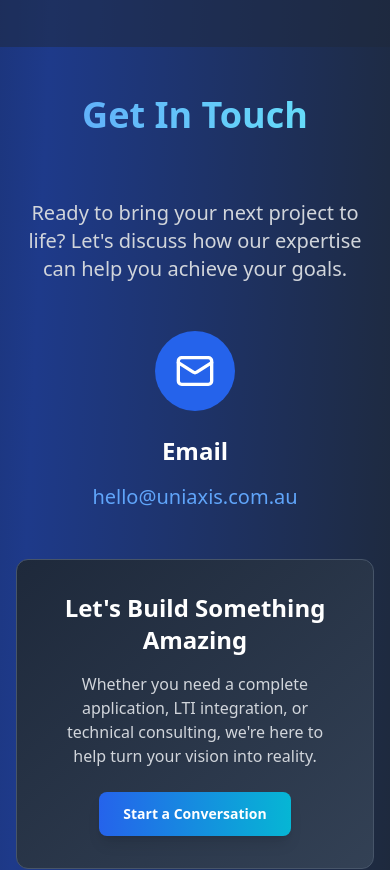
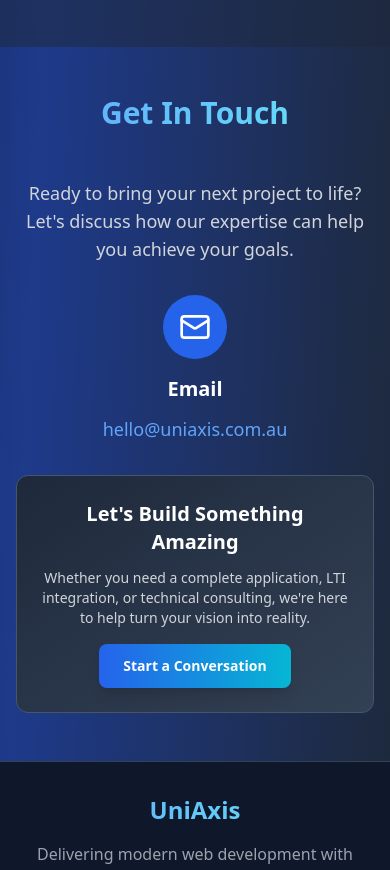
Before and after one commit to hemachand1989/uniaxis-website, a React (Vite) app: page / in a window 390 px wide. Shown: the part 7268-8138 px from the top of the page. Built offline with nearby package versions, Linux system fonts and the light colour scheme.

Commit message:
Fix ContactSection responsive design consistency

```diff
--- a/src/components/sections/ContactSection.tsx
+++ b/src/components/sections/ContactSection.tsx
@@ -5,35 +5,35 @@
 export const ContactSection: React.FC = () => {
   return (
     <Section id="contact">
-      <h2 className="text-4xl font-bold text-center mb-16 gradient-text">
+      <h2 className="text-3xl sm:text-4xl font-bold text-center mb-12 sm:mb-16 gradient-text">
         Get In Touch
       </h2>
       <div className="max-w-4xl mx-auto">
-        <div className="text-center mb-12">
-          <p className="text-xl text-gray-300 mb-8">
+        <div className="text-center mb-8 sm:mb-12">
+          <p className="text-lg sm:text-xl text-gray-300 mb-6 sm:mb-8">
             Ready to bring your next project to life? Let's discuss how our expertise can help you achieve your goals.
           </p>
         </div>
 
         {/* Single Email Contact */}
-        <div className="flex justify-center mb-12">
+        <div className="flex justify-center mb-8 sm:mb-12">
           <div className="text-center">
-            <div className="w-20 h-20 bg-primary-600 rounded-full flex items-center justify-center mx-auto mb-6">
-              <Mail className="w-10 h-10 text-white" />
+            <div className="w-16 h-16 sm:w-20 sm:h-20 bg-primary-600 rounded-full flex items-center justify-center mx-auto mb-4 sm:mb-6">
+              <Mail className="w-8 h-8 sm:w-10 sm:h-10 text-white" />
             </div>
-            <h3 className="text-2xl font-semibold mb-4 text-white">Email</h3>
+            <h3 className="text-xl sm:text-2xl font-semibold mb-3 sm:mb-4 text-white">Email</h3>
             <a
               href="mailto:hello@uniaxis.com.au"
-              className="text-xl text-primary-400 hover:text-primary-300 transition-colors cursor-pointer font-medium"
+              className="text-lg sm:text-xl text-primary-400 hover:text-primary-300 transition-colors cursor-pointer font-medium"
             >
               hello@uniaxis.com.au
             </a>
           </div>
         </div>
 
-        <Card className="p-8 text-center">
-          <h3 className="text-2xl font-bold mb-4">Let's Build Something Amazing</h3>
-          <p className="text-gray-300 mb-6">
+        <Card className="p-6 sm:p-8 text-center">
+          <h3 className="text-xl sm:text-2xl font-bold mb-3 sm:mb-4">Let's Build Something Amazing</h3>
+          <p className="text-sm sm:text-base text-gray-300 mb-4 sm:mb-6">
             Whether you need a complete application, LTI integration, or technical consulting,
             we're here to help turn your vision into reality.
           </p>
```
